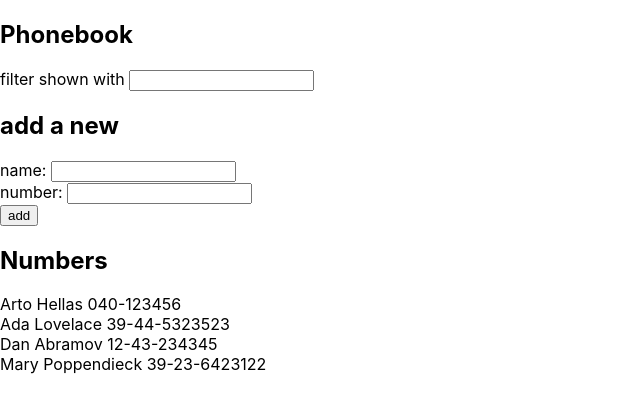
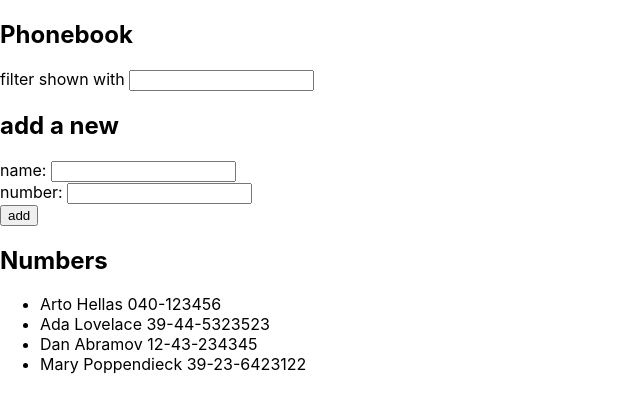
Before and after one commit to marekzelinka/phonebook, a React (Create React App) app in the folder frontend/: page / in a window 1280 px wide. Shown: the top 412 px of the page, without its empty margins (0-640 px from the left). Built offline with nearby package versions, Linux system fonts and the light colour scheme.

Commit message:
finish step5

```diff
--- /dev/null
+++ b/frontend/src/components/AddPersonForm.js
@@ -0,0 +1,23 @@
+const AddPersonForm = ({
+  onSubmit,
+  name,
+  onNameChange,
+  number,
+  onNumberChange,
+}) => (
+  <form onSubmit={onSubmit}>
+    <div>
+      name:{' '}
+      <input value={name} onChange={(e) => onNameChange(e.target.value)} />
+    </div>
+    <div>
+      number:{' '}
+      <input value={number} onChange={(e) => onNumberChange(e.target.value)} />
+    </div>
+    <div>
+      <button type="submit">add</button>
+    </div>
+  </form>
+)
+
+export default AddPersonForm
--- a/frontend/src/components/App.js
+++ b/frontend/src/components/App.js
@@ -1,4 +1,7 @@
 import { useState } from 'react'
+import Filter from './Filter'
+import AddPersonForm from './AddPersonForm'
+import PersonList from './PersonList'
 
 const App = () => {
   const [persons, setPersons] = useState([
@@ -40,33 +43,17 @@ const App = () => {
   return (
     <div>
       <h2>Phonebook</h2>
-      <div>
-        filter shown with{' '}
-        <input value={filter} onChange={(e) => setFilter(e.target.value)} />
-      </div>
+      <Filter value={filter} onChange={setFilter} />
       <h2>add a new</h2>
-      <form onSubmit={addPerson}>
-        <div>
-          name:{' '}
-          <input value={newName} onChange={(e) => setNewName(e.target.value)} />
-        </div>
-        <div>
-          number:{' '}
-          <input
-            value={newNumber}
-            onChange={(e) => setNewNumber(e.target.value)}
-          />
-        </div>
-        <div>
-          <button type="submit">add</button>
-        </div>
-      </form>
+      <AddPersonForm
+        onSubmit={addPerson}
+        name={newName}
+        onNameChange={setNewName}
+        number={newNumber}
+        onNumberChange={setNewNumber}
+      />
       <h2>Numbers</h2>
-      {personsToShow.map((person, index) => (
-        <div key={person.name + index}>
-          {person.name} {person.number}
-        </div>
-      ))}
+      <PersonList persons={personsToShow} />
     </div>
   )
 }
--- /dev/null
+++ b/frontend/src/components/Filter.js
@@ -0,0 +1,8 @@
+const Filter = ({ value, onChange }) => (
+  <div>
+    filter shown with{' '}
+    <input value={value} onChange={(e) => onChange(e.target.value)} />
+  </div>
+)
+
+export default Filter
--- /dev/null
+++ b/frontend/src/components/PersonList.js
@@ -0,0 +1,15 @@
+const PersonItem = ({ person }) => (
+  <li key={person.name}>
+    {person.name} {person.number}
+  </li>
+)
+
+const PersonList = ({ persons }) => (
+  <ul>
+    {persons.map((person, index) => (
+      <PersonItem key={person.name + index} person={person} />
+    ))}
+  </ul>
+)
+
+export default PersonList
```
